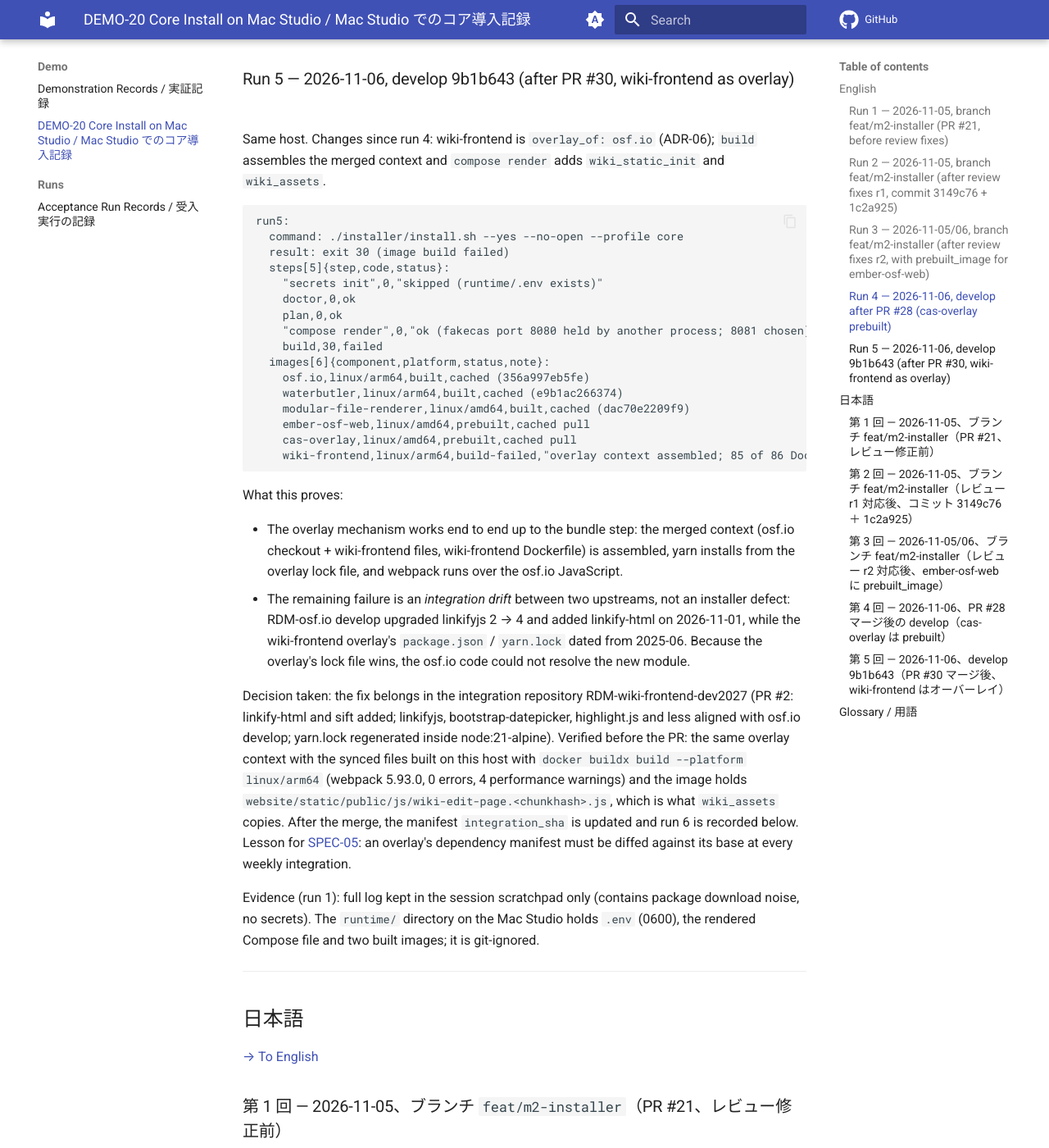
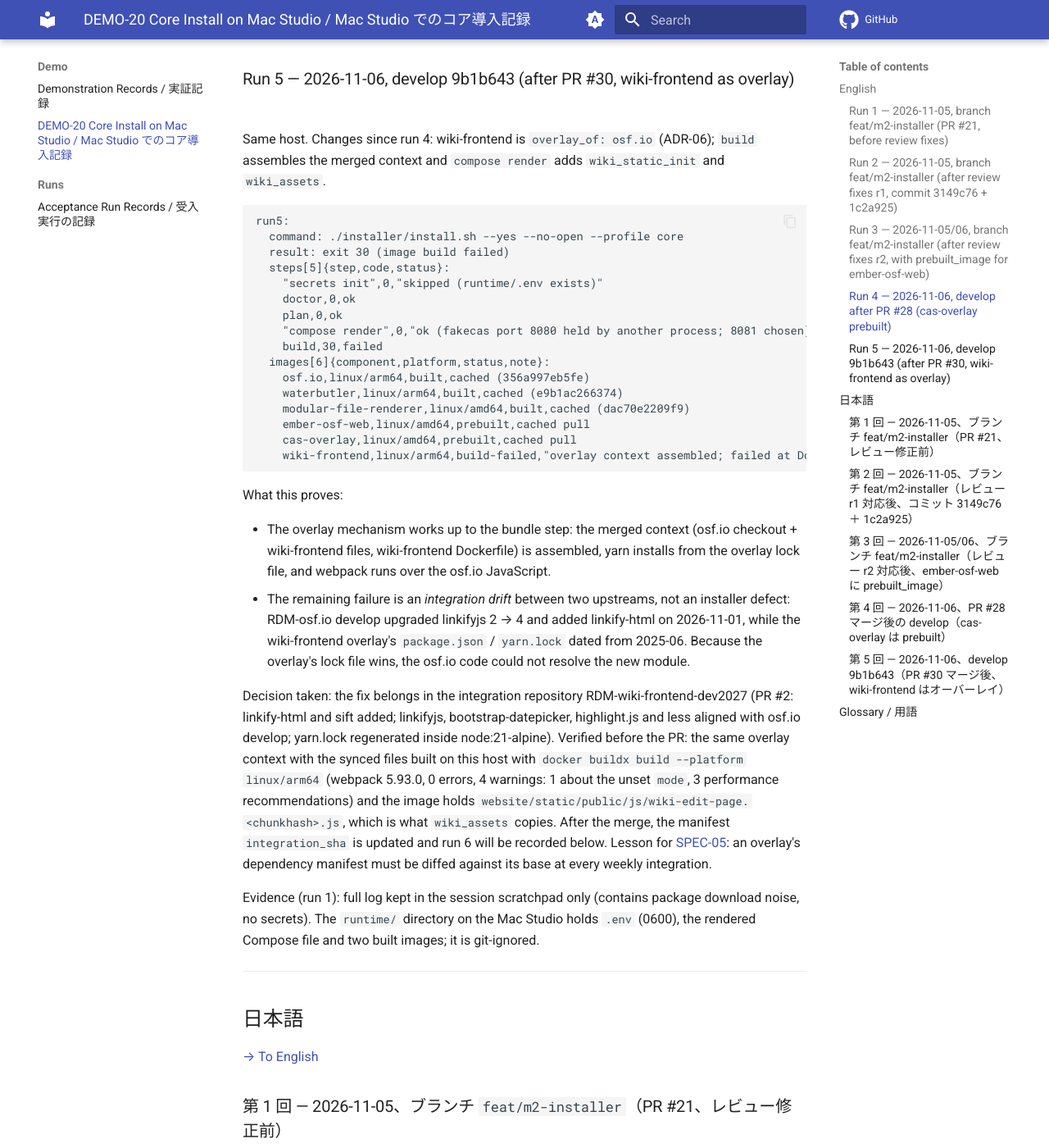
Before and after one commit to RCOSDP/RDM-developer-guide, an MkDocs documentation site: the page built from docs/demo/20_core_install_mac_studio.md, in a window 1280 px wide and 1400 px high, scrolled down 4771 px. Shown: the whole window at 82% size. Built offline with MkDocs 1.6.1 and Material for MkDocs 9.7.7, drawn with Linux system fonts in a browser that asks for light colours; a script that is not in the unit is left out; comment, search, counter and statistics services are not loaded; some of the changed text lies outside the part shown.

Commit message:
docs(demo): 第 5 回の記述を訂正（85/86 段目で失敗、警告の内訳、第 6 回は未記録）。PR #31 レビュー記録 r1 を追加
Co-Authored-By: Claude Fable 5.1 <noreply@anthropic.com>
Claude-Session: https://claude.ai/code/session_01BW1YQju1R8hU1GgE9LhLD4

````diff
--- a/docs/demo/20_core_install_mac_studio.md
+++ b/docs/demo/20_core_install_mac_studio.md
@@ -159,15 +159,15 @@ run5:
     modular-file-renderer,linux/amd64,built,cached (dac70e2209f9)
     ember-osf-web,linux/amd64,prebuilt,cached pull
     cas-overlay,linux/amd64,prebuilt,cached pull
-    wiki-frontend,linux/arm64,build-failed,"overlay context assembled; 85 of 86 Dockerfile steps passed; webpack 5.93.0 failed with 2 errors: osfHelpers.js and comment.js require linkify-html, absent from the overlay's package.json"
+    wiki-frontend,linux/arm64,build-failed,"overlay context assembled; failed at Dockerfile step 85 of 86: webpack 5.93.0 stopped with 2 errors: osfHelpers.js and comment.js require linkify-html, absent from the overlay's package.json"
 ```
 
 What this proves:
 
-- The overlay mechanism works end to end up to the bundle step: the merged context (osf.io checkout + wiki-frontend files, wiki-frontend Dockerfile) is assembled, yarn installs from the overlay lock file, and webpack runs over the osf.io JavaScript.
+- The overlay mechanism works up to the bundle step: the merged context (osf.io checkout + wiki-frontend files, wiki-frontend Dockerfile) is assembled, yarn installs from the overlay lock file, and webpack runs over the osf.io JavaScript.
 - The remaining failure is an *integration drift* between two upstreams, not an installer defect: RDM-osf.io develop upgraded linkifyjs 2 → 4 and added linkify-html on 2026-11-01, while the wiki-frontend overlay's `package.json` / `yarn.lock` dated from 2025-06. Because the overlay's lock file wins, the osf.io code could not resolve the new module.
 
-Decision taken: the fix belongs in the integration repository RDM-wiki-frontend-dev2027 (PR #2: linkify-html and sift added; linkifyjs, bootstrap-datepicker, highlight.js and less aligned with osf.io develop; yarn.lock regenerated inside node:21-alpine). Verified before the PR: the same overlay context with the synced files built on this host with `docker buildx build --platform linux/arm64` (webpack 5.93.0, 0 errors, 4 performance warnings) and the image holds `website/static/public/js/wiki-edit-page.<chunkhash>.js`, which is what `wiki_assets` copies. After the merge, the manifest `integration_sha` is updated and run 6 is recorded below. Lesson for [SPEC-05](../spec/05_upstream_tracking.md#english): an overlay's dependency manifest must be diffed against its base at every weekly integration.
+Decision taken: the fix belongs in the integration repository RDM-wiki-frontend-dev2027 (PR #2: linkify-html and sift added; linkifyjs, bootstrap-datepicker, highlight.js and less aligned with osf.io develop; yarn.lock regenerated inside node:21-alpine). Verified before the PR: the same overlay context with the synced files built on this host with `docker buildx build --platform linux/arm64` (webpack 5.93.0, 0 errors, 4 warnings: 1 about the unset `mode`, 3 performance recommendations) and the image holds `website/static/public/js/wiki-edit-page.<chunkhash>.js`, which is what `wiki_assets` copies. After the merge, the manifest `integration_sha` is updated and run 6 will be recorded below. Lesson for [SPEC-05](../spec/05_upstream_tracking.md#english): an overlay's dependency manifest must be diffed against its base at every weekly integration.
 
 Evidence (run 1): full log kept in the session scratchpad only (contains package download noise, no secrets). The `runtime/` directory on the Mac Studio holds `.env` (0600), the rendered Compose file and two built images; it is git-ignored.
 
@@ -323,7 +323,7 @@ run5:
 - オーバーレイの仕組みは束を作る段の直前まで端から端まで働く。重ねたコンテキスト（osf.io のチェックアウト＋wiki-frontend のファイル、wiki-frontend の Dockerfile）が組み立てられ、yarn はオーバーレイ側のロックファイルから導入し、webpack は osf.io の JavaScript を処理した。
 - 残る失敗はインストーラーの欠陥ではなく、二つの上流の間の*統合のずれ*である。RDM-osf.io の develop は 2026-11-01 に linkifyjs を 2 系から 4 系へ更新し linkify-html を追加したが、wiki-frontend オーバーレイの `package.json` / `yarn.lock` は 2025-06 のままだった。オーバーレイ側のロックファイルが優先されるため、osf.io のコードが新しいモジュールを解決できなかった。
 
-決めたこと: 修正は統合リポジトリ RDM-wiki-frontend-dev2027 側で行う（PR #2: linkify-html と sift を追加、linkifyjs・bootstrap-datepicker・highlight.js・less を osf.io develop に合わせ、yarn.lock を node:21-alpine 内で再生成）。PR の前に検証: 同期後のファイルを置いた同じオーバーレイのコンテキストを本ホストで `docker buildx build --platform linux/arm64` して成功（webpack 5.93.0、エラー 0、性能推奨の警告 4）。イメージには `wiki_assets` が写す `website/static/public/js/wiki-edit-page.<chunkhash>.js` がある。マージ後に manifest の `integration_sha` を更新し、第 6 回を下へ追記する。[SPEC-05](../spec/05_upstream_tracking.md#japanese) への教訓: オーバーレイの依存一覧は、週次の統合のたびに基底と差分を取らなければならない。
+決めたこと: 修正は統合リポジトリ RDM-wiki-frontend-dev2027 側で行う（PR #2: linkify-html と sift を追加、linkifyjs・bootstrap-datepicker・highlight.js・less を osf.io develop に合わせ、yarn.lock を node:21-alpine 内で再生成）。PR の前に検証: 同期後のファイルを置いた同じオーバーレイのコンテキストを本ホストで `docker buildx build --platform linux/arm64` して成功（webpack 5.93.0、エラー 0、警告 4: `mode` 未設定 1 件、性能推奨 3 件）。イメージには `wiki_assets` が写す `website/static/public/js/wiki-edit-page.<chunkhash>.js` がある。マージ後に manifest の `integration_sha` を更新し、第 6 回を下へ追記する。[SPEC-05](../spec/05_upstream_tracking.md#japanese) への教訓: オーバーレイの依存一覧は、週次の統合のたびに基底と差分を取らなければならない。
 
 証跡（第 1 回）: 全ログはセッションの作業領域にのみ保管（パッケージ取得の出力が大半で、秘密は含まない）。Mac Studio の `runtime/` には `.env`（0600）、生成した Compose ファイル、ビルド済みイメージ 2 つがあり、git では無視される。
 
````
Also changed, not shown: other parts of docs/demo/20_core_install_mac_studio.md (+1 -1 lines), docs/reviews/2026-11-06_RDM-developer-guide_PR31_Manifest_Wiki_Run5_r1.md (added, +89 -0 lines).
